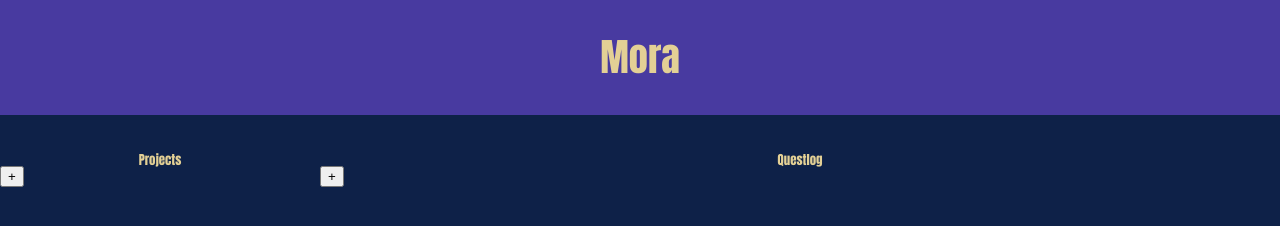
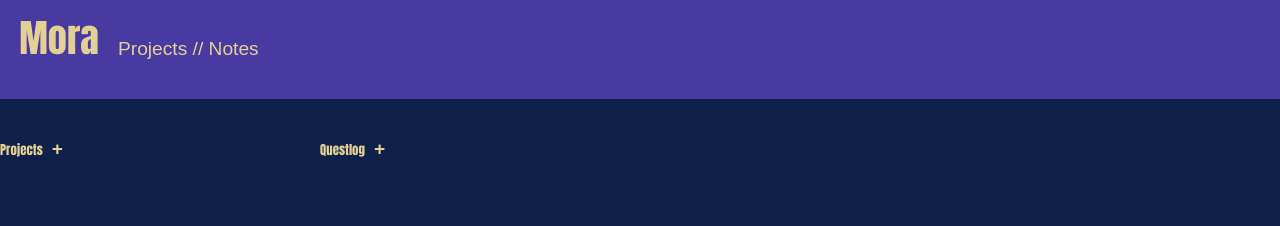
Before and after one commit to Bene-33/todo-list, a website built with webpack: page src/template.html in a window 1280 px wide. Built offline with nearby package versions, Linux system fonts and the light colour scheme.

Commit message:
switch between project and notes view

```diff
--- a/src/dom/notes.js
+++ b/src/dom/notes.js
@@ -1,7 +1,6 @@
+// just a single page with endless scrolling notes
+
 export const loadNotes = () => {
     const content = document.getElementById("content");
-    content.innerHTML =`
-        <div id = "notes">Notes</div>
-        <button id = "addTaskNoteProject" >+</button>
-    `
+    content.textContent ="test";
 };
--- a/src/dom/questlog.js
+++ b/src/dom/questlog.js
@@ -1,7 +1,19 @@
-export const loadQestlog = () => {
+export const loadQuestlog = () => {
     const content = document.getElementById("content");
-    content.innerHTML =`
-        <div id = "questlog">Questlog</div>
-        <button id = "addTaskNoteProject" >+</button>
-    `
+    content.innerHTML =
+    `<div id = "questlogContent">
+            <div id = "sidebar">
+                <div class = "mainHeader">Projects
+                    <button class = "addTaskNoteProject" id = "addProject">+</button>
+                </div>
+                <div id = "projectList"></div>
+            </div>
+            <div id = "main">
+                <div class = "mainHeader">Questlog
+                <button class = "addTaskNoteProject" id = "addTask">+</button>
+                </div>
+                <div id = taskList></div>
+            </div>
+    </div>
+    `;
 };
--- /dev/null
+++ b/src/dom/switchProjectNotes.js
@@ -0,0 +1,23 @@
+import {loadQuestlog} from "./questlog";
+import {loadNotes} from "./notes";
+
+let isShowingQuestlog = true;
+
+const switchButton = document.getElementById("switchProjectsNotes").addEventListener("click", () => {
+        if(isShowingQuestlog){
+        const currentContent = loadNotes();
+        isShowingQuestlog = false;
+        return{
+            currentContent
+        };
+    } else {
+        const currrentContent = loadQuestlog();
+        isShowingQuestlog = true;
+        return{
+            currrentContent
+        };
+    }
+});
+
+
+export {switchButton};
--- a/src/index.js
+++ b/src/index.js
@@ -1,10 +1,9 @@
 import './style.css';
 import {createTask, createNote, createTodolist} from './app/programm.js';
-import {loadQestlog} from './dom/questlog.js';
-import {loadNotes} from './dom/notes.js';
-//import  from './dom/controller.js';
+import  {switchButton} from './dom/switchProjectNotes.js';
+import { loadQuestlog } from './dom/questlog.js';
 
-loadQestlog();
+loadQuestlog();
 
 const defaultList = createTodolist("default");
 
--- a/src/style.css
+++ b/src/style.css
@@ -57,28 +57,37 @@ body{
 }
 
 h1{
-    text-align:center;
+    display: flex;
     font-size: 3em;
+    padding: 0.5em;
     background-color: #483AA0;
-    padding: 1em;
+
     font-weight: bold;
 }
-#mainFrame{
+
+button{
+    color:#E3D095;
+    border: 0;
+}
+
+#switchProjectsNotes{
+        background-color: #483AA0;
+        padding: 1em;
+        font-size: 0.5em;
+}
+
+.addTaskNoteProject{
+    background-color: #0E2148;
+    font-size: 1.5em;
+    font-weight: bold;
+
+}
+
+#questlogContent{
     display: grid;
     grid-template-columns: 1fr 3fr;
     padding-top: 3em;
 }
-
-#projects{
-    text-align: center;
-}
-
-#questlog{
-    text-align: center;
-}
-
-
-
 
 /*
 colors:
--- a/src/template.html
+++ b/src/template.html
@@ -6,14 +6,9 @@
     <title>Mora</title>
 </head>
 <body>
-    <h1>Mora</h1>
-    <div id = "mainFrame">
-        <div class = "sidebar">
-            <div id = "projects">Projects</div>
-            <button id = "addTaskNoteProject" >+</button>
-        </div>
-        <div id = "content">
-        </div>
-    </div>
+    <h1>Mora
+        <button id = "switchProjectsNotes">Projects // Notes</button>
+    </h1>
+        <div id = "content"></div>
 </body>
 </html>
```
Also changed, not shown: src/dom/controller.js (deleted).
